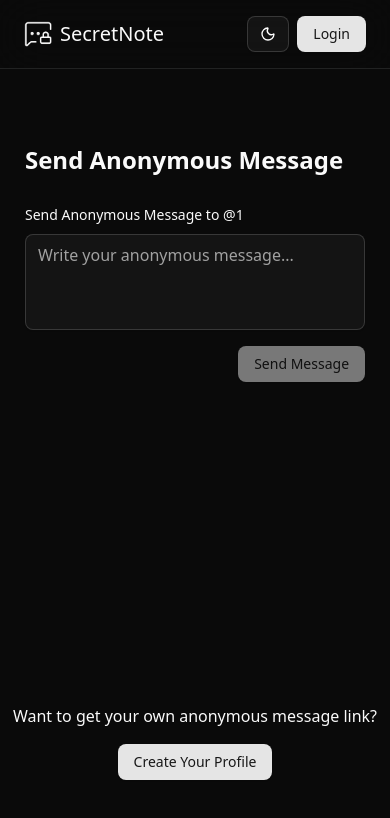
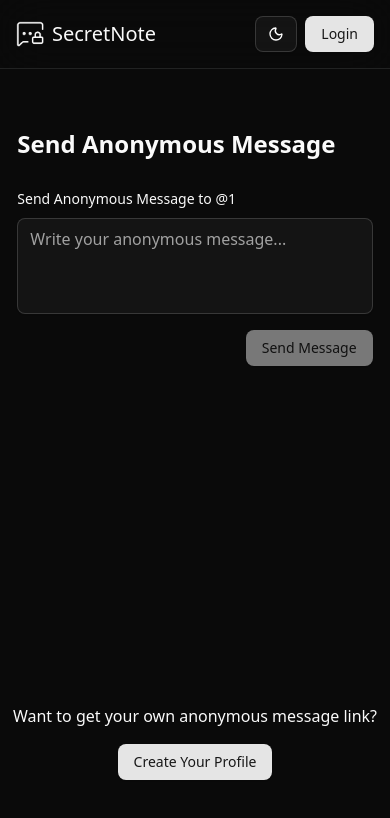
Before and after one commit to souravghoshofficial/secretnote, a Next.js app: page /u/1 in a window 390 px wide. Shown: the top 818 px of the page. Built offline with nearby package versions, Linux system fonts and the light colour scheme; no server answers.

Commit message:
fix send message page ui

```diff
--- a/app/dashboard/DashboardClient.tsx
+++ b/app/dashboard/DashboardClient.tsx
@@ -68,7 +68,7 @@ const DashboardClient = ({ user, messages }: DashboardClientProps) => {
   };
 
   return (
-    <div className="w-full h-screen overflow-y-scroll flex flex-col items-center pt-30 md:pt-24 pb-16 px-4 bg-background text-foreground hide-scrollbar">
+    <div className="w-full h-screen overflow-y-scroll flex flex-col items-center pt-30 md:pt-24 pb-16 px-2 bg-background text-foreground hide-scrollbar">
       <div className="w-[95%] max-w-5xl">
         <h1 className="w-full max-w-5xl text-3xl md:text-4xl font-bold mb-6 text-left">
           Welcome, {user.name || user.username}
--- a/app/u/[username]/SendMessagePage.tsx
+++ b/app/u/[username]/SendMessagePage.tsx
@@ -69,14 +69,15 @@ export default function SendMessagePage({ username }: { username: string }) {
   const messageValue = form.watch("message");
 
   return (
-    <div className="w-full h-screen flex flex-col items-center px-4 relative">
-      <h2 className="mt-36 text-2xl md:text-3xl font-semibold w-[95%] max-w-3xl text-left">
+    <div className="w-full h-screen flex flex-col items-center justify-between py-16 px-2">
+      <div className="w-[95%] max-w-3xl mt-16">
+        <h2 className="text-2xl md:text-3xl font-semibold w-full text-left">
           Send Anonymous Message
         </h2>
         <Form {...form}>
           <form
             onSubmit={form.handleSubmit(onSubmit)}
-          className="w-[95%] max-w-3xl space-y-4 mt-8"
+            className="w-full space-y-4 mt-8"
           >
             <FormField
               control={form.control}
@@ -115,8 +116,11 @@ export default function SendMessagePage({ username }: { username: string }) {
             </div>
           </form>
         </Form>
-      <div className="w-[95%] max-w-3xl absolute bottom-16 flex flex-col justify-center">
-        <p className="text-center">Want to get your own anonymous message link?</p>
+      </div>
+      <div className="flex flex-col justify-center">
+        <p className="text-center">
+          Want to get your own anonymous message link?
+        </p>
 
         <Link href="/login" className="mt-4 mx-auto">
           <Button className="cursor-pointer">Create Your Profile</Button>
--- a/components/NavbarClient.tsx
+++ b/components/NavbarClient.tsx
@@ -12,7 +12,7 @@ const NavbarClient = ({ session }: { session: Session | null }) => {
   const { theme, setTheme } = useTheme()
 
   return (
-    <nav className="w-full fixed backdrop-blur-xl top-0 left-0 px-6 md:px-16 py-4 border-b flex items-center justify-between z-20">
+    <nav className="w-full fixed backdrop-blur-xl top-0 left-0 px-4 md:px-16 py-4 border-b flex items-center justify-between z-20">
       <Link href='/'>
       <div className="flex items-center gap-2">
         <Logo />
```
Lines whose indentation alone changed are shown as unchanged.
